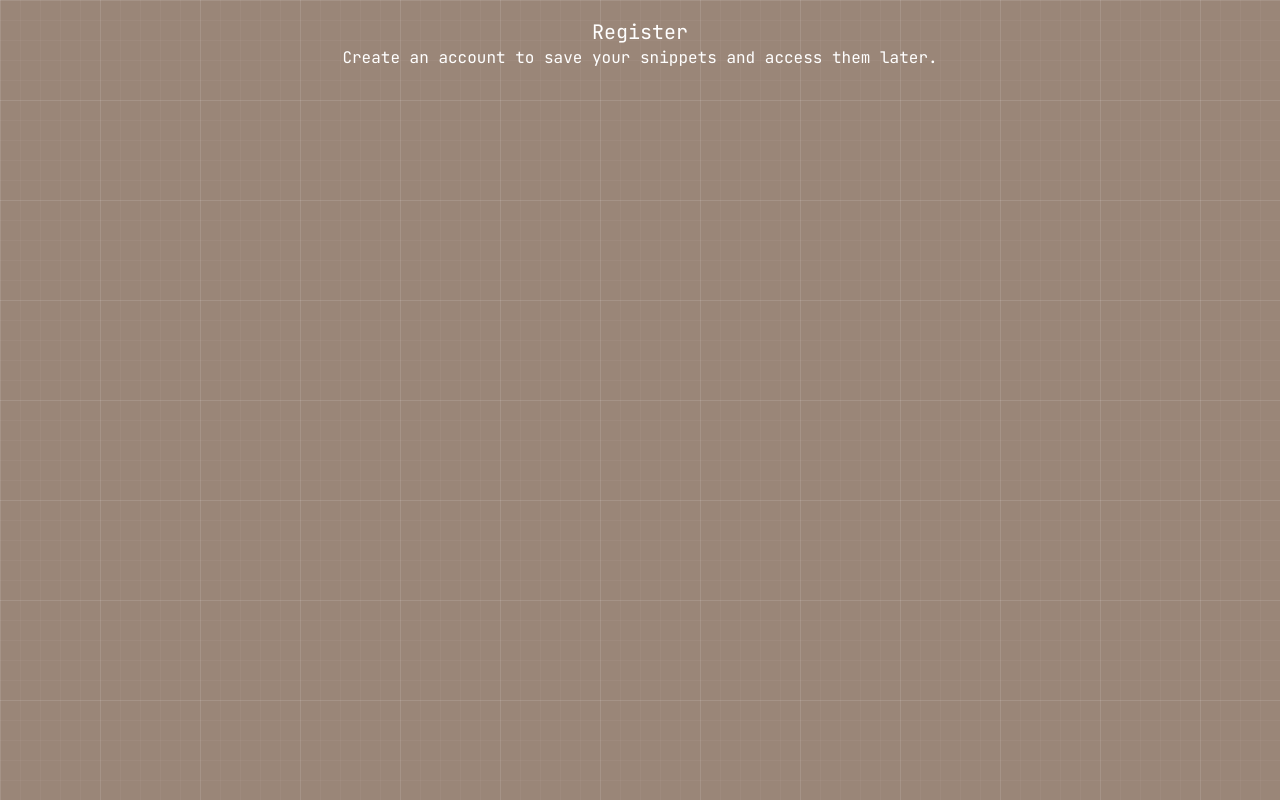
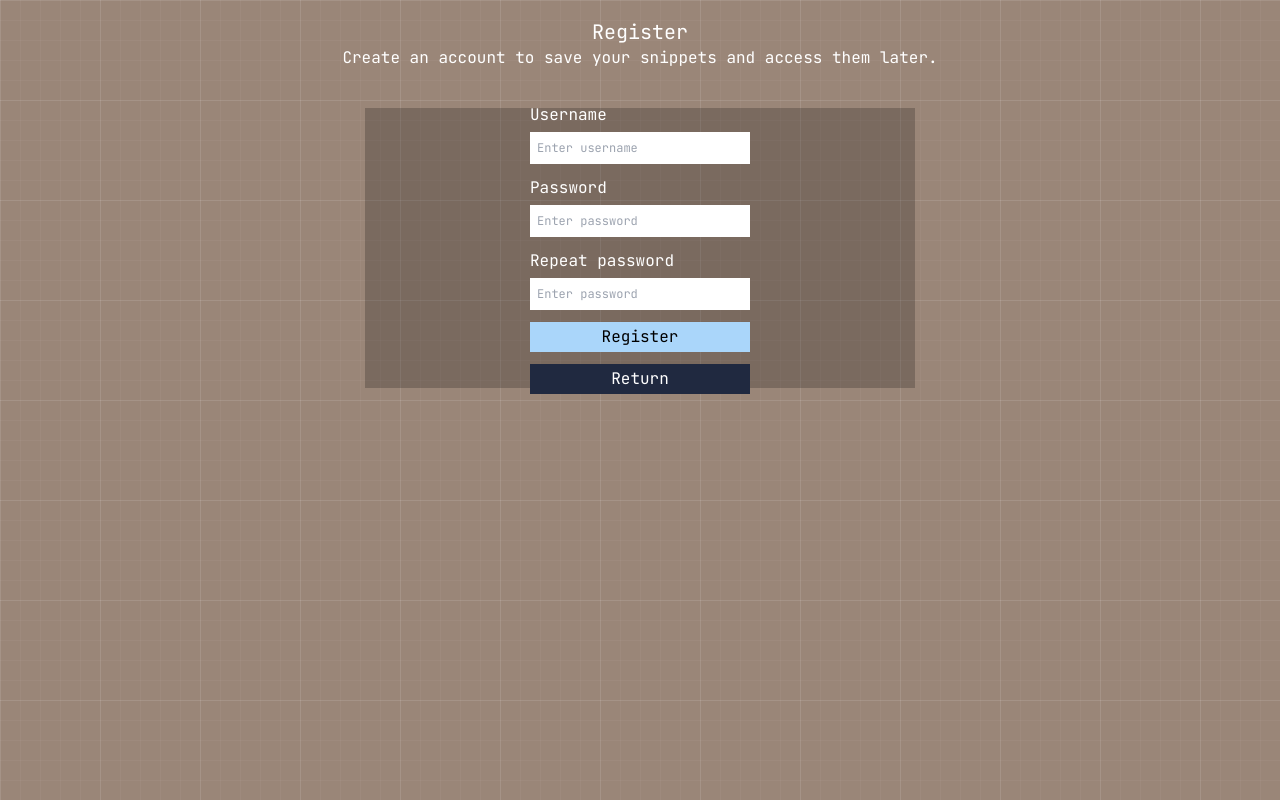
Before and after one commit to Alex2os/snippet-saver, a Flask app: page /register_page in a window 1280 px wide. Run offline with Flask 3, Linux system fonts and the light colour scheme; some libraries are stand-ins or nearby versions.

Commit message:
added register and login pages front. added a way to connect to the database and created one for the project

```diff
--- a/main.py
+++ b/main.py
@@ -1,7 +1,33 @@
+import os
 from flask import Flask, request, redirect, render_template
-from flask_hot_reload import HotReload
+from flask_hot_reload import HotReload # hot reload library
+from flask_sqlalchemy import SQLAlchemy # sql toolkit for python
+from dotenv import load_dotenv # library to load .env files. this is for environment variables
+
+# we load the dotenv files
+load_dotenv()
 
 app = Flask(__name__)
+
+# we configure the database uri (using our database connection string. this is already set up in the .env files)
+app.config["SQLALCHEMY_DATABASE_URI"] = os.getenv("DATABASE_CONNECTION_STRING")
+
+# we obtain the db variable here, using the app.config with sqlalchemy we previously configured.
+db = SQLAlchemy(app)
+
+# we declare a class that will refer to the database model or table. in this case we specify the name (__tablename__ = "snippets" in this case)-
+# and we define the proper columns, specifying the types and constraints (constraints like not null, unique, primary key, etc.)
+# later we can use this model to get information from the database, making it able to connect to the db properly.
+
+# class for snippets table inside database.
+class Snippets(db.Model):
+    __tablename__ = "snippets"
+
+    snippet_id = db.Column(db.Integer, primary_key=True)
+    snippet_name = db.Column(db.String(100), nullable=False)
+    snippet_language = db.Column(db.String(50), nullable=False)
+    snippet_code = db.Column(db.String(), nullable=False)
+    snippet_description = db.Column(db.String())
 
 # we have to use the external dependency of flask_hot_reload so everytime we update a file the page updates automatically.
 # this is just a template that the pip extension gives, and works just well for what we need.
--- /dev/null
+++ b/static/css/global.css
@@ -0,0 +1,27 @@
+@import url('https://fonts.googleapis.com/css2?family=JetBrains+Mono:ital,wght@0,100..800;1,100..800&display=swap');
+
+* {
+    margin: 0;
+    padding: 0;
+
+    font-family: "JetBrains Mono", monospace;
+    font-optical-sizing: auto;
+    font-style: normal;
+}
+
+body {
+    background-color: #9A8678;
+
+    background-image:
+        linear-gradient(rgba(255, 255, 255, 0.035) 1px, transparent 1px),
+        linear-gradient(90deg, rgba(255, 255, 255, 0.035) 1px, transparent 1px),
+
+        linear-gradient(rgba(255, 255, 255, 0.08) 1px, transparent 1px),
+        linear-gradient(90deg, rgba(255, 255, 255, 0.08) 1px, transparent 1px);
+
+    background-size:
+        20px 20px,
+        20px 20px,
+        100px 100px,
+        100px 100px;
+}
--- a/static/css/index.css
+++ b/static/css/index.css
@@ -1,35 +1,3 @@
-@import url('https://fonts.googleapis.com/css2?family=JetBrains+Mono:ital,wght@0,100..800;1,100..800&display=swap');
-
-* {
-    margin: 0;
-    padding: 0;
-
-    font-family: "JetBrains Mono", monospace;
-    font-optical-sizing: auto;
-    font-style: normal;
-}
-
-body {
-    background-color: #9A8678;
-
-    background-image:
-        linear-gradient(rgba(255, 255, 255, 0.035) 1px, transparent 1px),
-        linear-gradient(90deg, rgba(255, 255, 255, 0.035) 1px, transparent 1px),
-
-        linear-gradient(rgba(255, 255, 255, 0.08) 1px, transparent 1px),
-        linear-gradient(90deg, rgba(255, 255, 255, 0.08) 1px, transparent 1px);
-
-    background-size:
-        20px 20px,
-        20px 20px,
-        100px 100px,
-        100px 100px;
-}
-
-.add_snippet_flex {
-    background-color: #03030336;
-}
-
 .add_snippet_input {
     padding: 5px;
     color: black;
--- /dev/null
+++ b/static/css/login_register.css
@@ -0,0 +1,55 @@
+.input_wrapper {
+    width: 100%;
+    display: flex;
+    flex-direction: column;
+
+    gap: 5px;
+}
+
+.input_wrapper input {
+    width: 100%;
+    padding: 5px;
+    color: black;
+    border: 2px solid transparent;
+
+    font-size: 12px;
+
+    transition: 0.1s;
+}
+
+.input_wrapper input:focus {
+    outline: none;
+    border: 2px solid #4B4038;
+}
+
+.login_button {
+    display: flex;
+    align-items: center;
+    justify-content: center;
+    width: 100%;
+    height: 30px;
+
+    user-select: none;
+
+    transition: 0.1s;
+}
+
+.login_button:hover {
+    opacity: 0.8;
+    cursor: pointer;
+}
+
+.login_button.login {
+    color: black;
+    background-color: #fce6a9;
+}
+
+.login_button.return {
+    color: white;
+    background-color: #202940;
+}
+
+.login_button.register {
+    color: black;
+    background-color: #aad6fa;
+}
--- a/templates/index.html
+++ b/templates/index.html
@@ -1,5 +1,6 @@
 <head>
     <link rel="stylesheet" href="static/css/index.css" />
+    <link rel="stylesheet" href="static/css/global.css" />
     <script src="https://cdn.tailwindcss.com"></script>
 </head>
 
@@ -20,7 +21,7 @@
     </div>
 
     <!-- add snippet -->
-    <div class="flex flex-col w-full h-[40%] p-[20px] gap-2 items-center justify-center text-white add_snippet_flex">
+    <div class="flex flex-col w-full h-[40%] p-[20px] gap-2 items-center justify-center text-white bg-[#03030336]">
 
         <!-- title -->
         <h1 class="text-lg">Add a new snippet</h1>
--- a/templates/register_page.html
+++ b/templates/register_page.html
@@ -1,6 +1,7 @@
 <head>
-    <link rel="stylesheet" href="static/css/index.css" />
     <script src="https://cdn.tailwindcss.com"></script>
+    <link rel="stylesheet" href="static/css/login_register.css" />
+    <link rel="stylesheet" href="static/css/global.css" />
 </head>
 
 <body>
@@ -13,4 +14,35 @@
         <p>Create an account to save your snippets and access them later.</p>
     </div>
 
+    <div class="flex flex-col w-full h-[40%] p-[20px] gap-2 items-center justify-center text-white">
+
+        <div class="flex flex-col justify-center items-center h-[100%] w-[550px] bg-[#03030336]">
+
+            <form class="flex flex-col gap-3 items-center justify-center w-[40%]">
+
+                <div class="input_wrapper">
+                    <p>Username</p>
+                    <input type="text" placeholder="Enter username" required />
+                </div>
+
+                <div class="input_wrapper">
+                    <p>Password</p>
+                    <input type="password" placeholder="Enter password" required />
+                </div>
+
+                <div class="input_wrapper">
+                    <p>Repeat password</p>
+                    <input type="password" placeholder="Enter password" required />
+                </div>
+
+                <button class="login_button register">Register</button>
+
+                <a href="/" class="login_button return">Return</a>
+
+            </form>
+
+        </div>
+
+    </div>
+
 </body>
```
Also changed, not shown: templates/login_page.html (+28 -1 lines), 1 other file.
